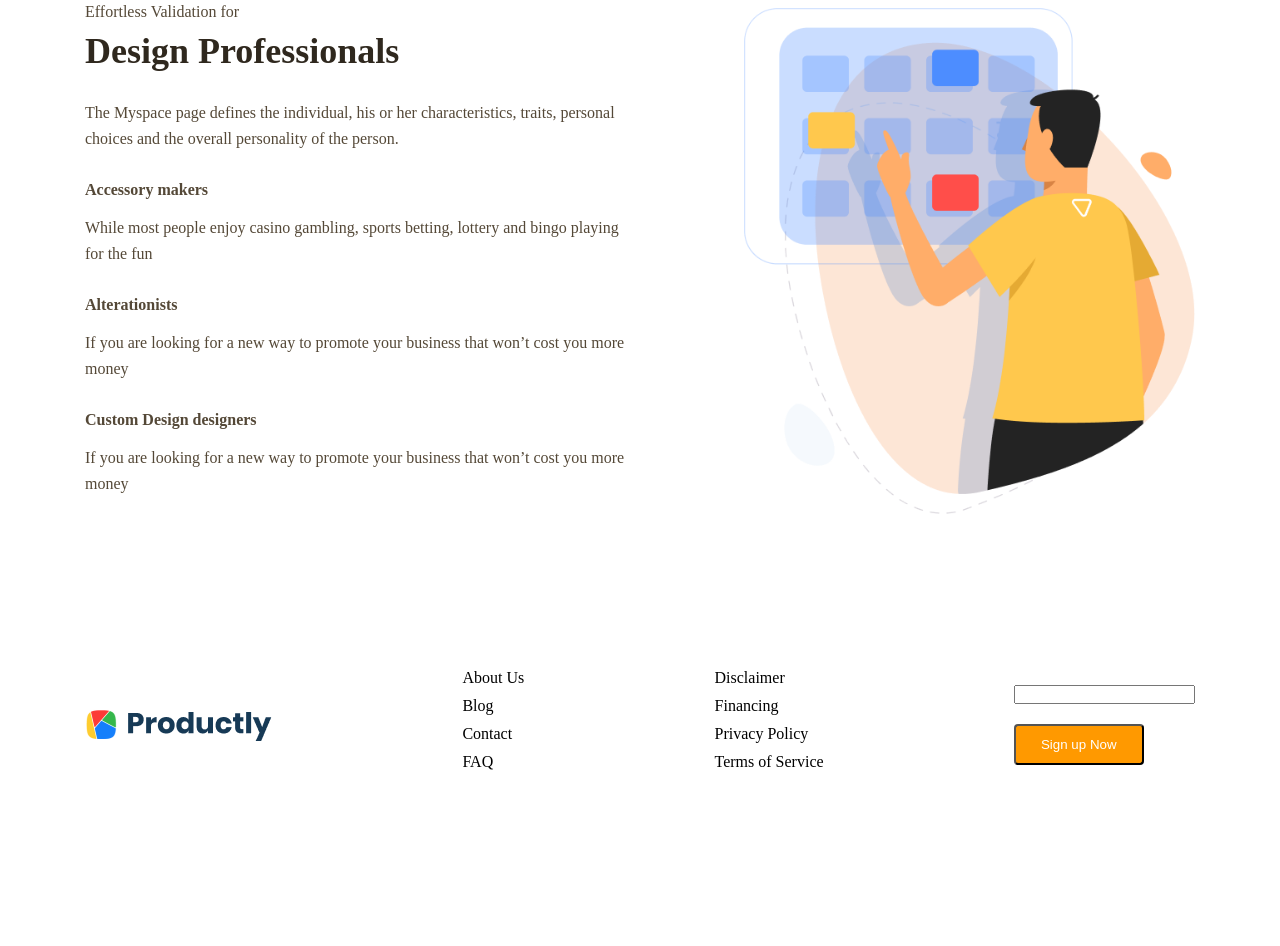
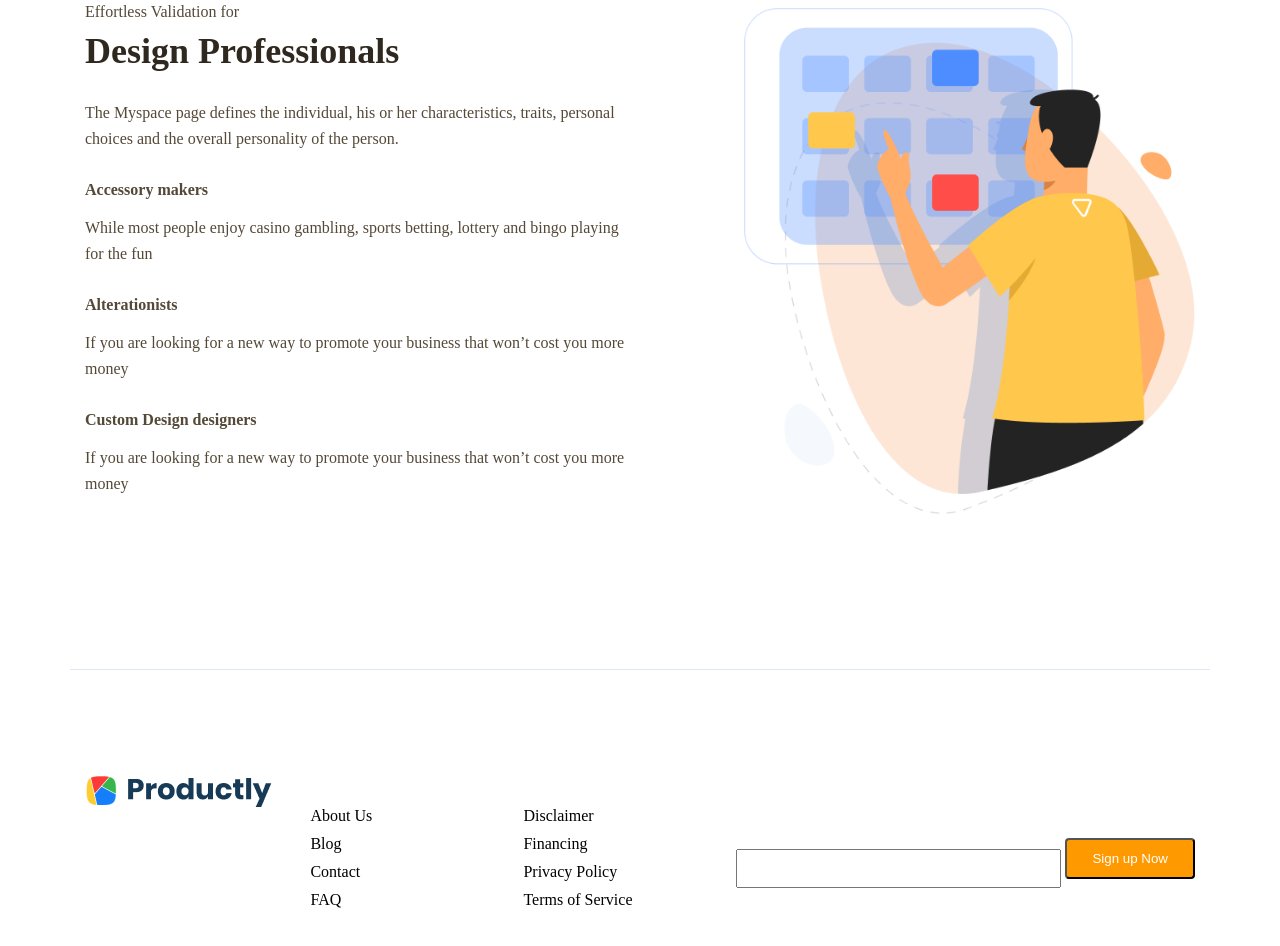
Before and after one commit to KravetsBogdan/Myrepo, a plain HTML site: page new_sixth_project/index.html in a window 1280 px wide. Shown: the part 2338-3284 px from the top of the page. Before the commit the page ends 3202 px from the top, so only its background shows below. Drawn offline with Linux system fonts and the light colour scheme.

Commit message:
add project

```diff
--- a/new_sixth_project/index.html
+++ b/new_sixth_project/index.html
@@ -197,12 +197,13 @@
         </section>
     </main>
     <footer class="footer">
-        <div class="container flex-container">
+        <div class="container">
             <div class="logo">
                 <a href="#">
                     <img src="src/image/Logo.png" alt="image description">
                 </a>
             </div>
+            <div class="flex-container">
                 <nav class="footer-nav">
                     <ul class="footer-nav__list">
                         <li class="footer-nav__item">
@@ -236,15 +237,11 @@
                     </ul>
                 </nav>
                 <div class="footer-form">
-                <div class="footer-form__form">
                         <form action="#">
-                        <input type="text" class="form-text">
+                            <input type="text" class="footer-form__form-text">
+                            <button class="btn small">Sign up Now</button>
                         </form>
                 </div>
-                <div class="footer-form__btn">
-                    <form action="#">
-                        <button class="btn small">Sign up Now</button>
-                    </form>
             </div>
         </div>
     </footer>
--- a/new_sixth_project/src/style/style.css
+++ b/new_sixth_project/src/style/style.css
@@ -316,15 +316,27 @@ h1{
     margin: 105px 0 83px;
 }
 
+.footer-nav{
+    width: 100%;
+    max-width: 213px;
+}
+
 .footer-nav__item{
     padding-bottom: 10px;
 }
 
-.footer-form{
-    justify-content: flex-end;
-    align-items: flex-end;
+.footer-form__form-text{
+    width: 100%;
+    width: 325px;
+    padding: 0 0 20px;
 }
 
-.footer-form__form{
-    padding: 0 0 20px;
+.footer .container{
+    border-top: 1px solid  rgba(188, 208, 229, 0.496913);
+    padding-top: 105px;
 }
+
+
+.footer .flex-container{
+    justify-content: flex-end;
+}
```
Lines whose indentation alone changed are shown as unchanged.
